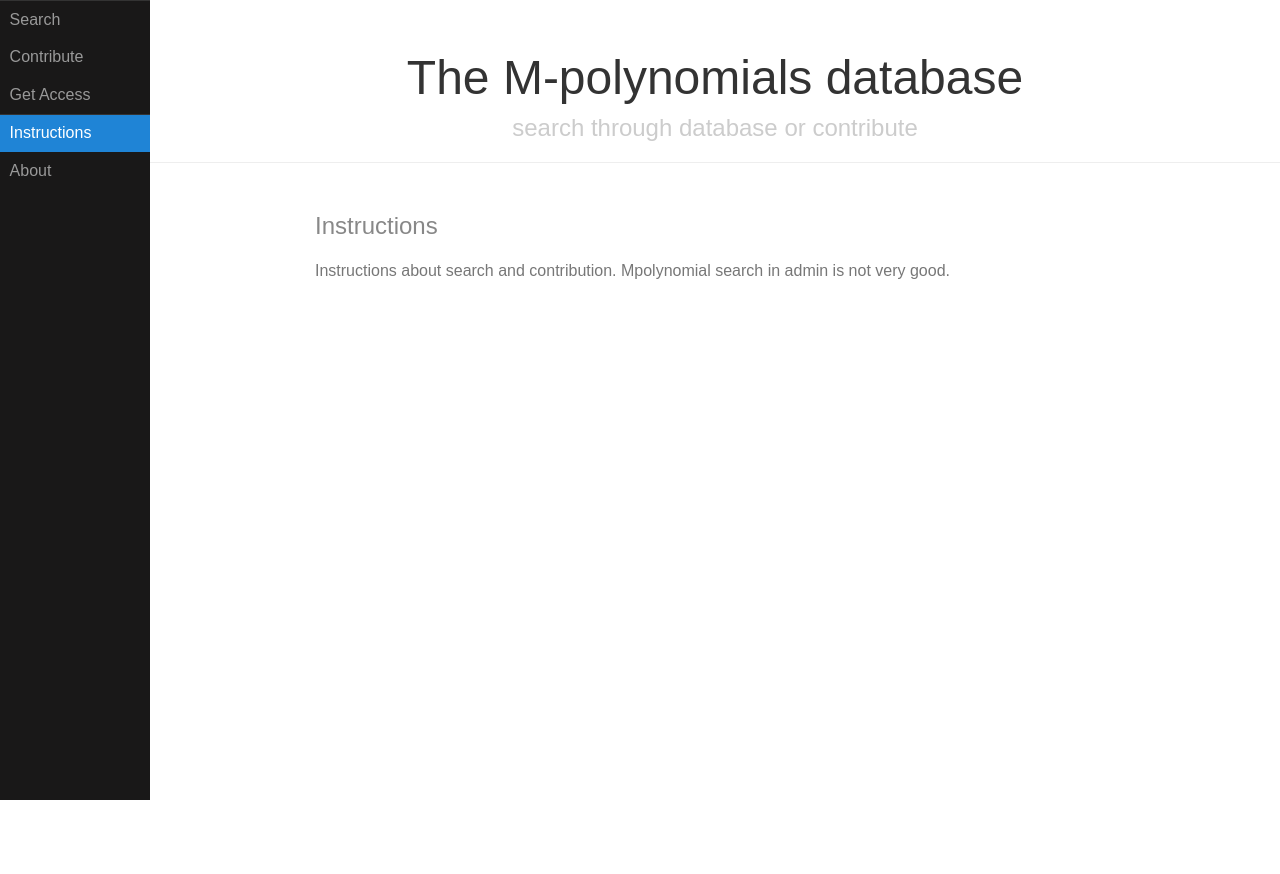
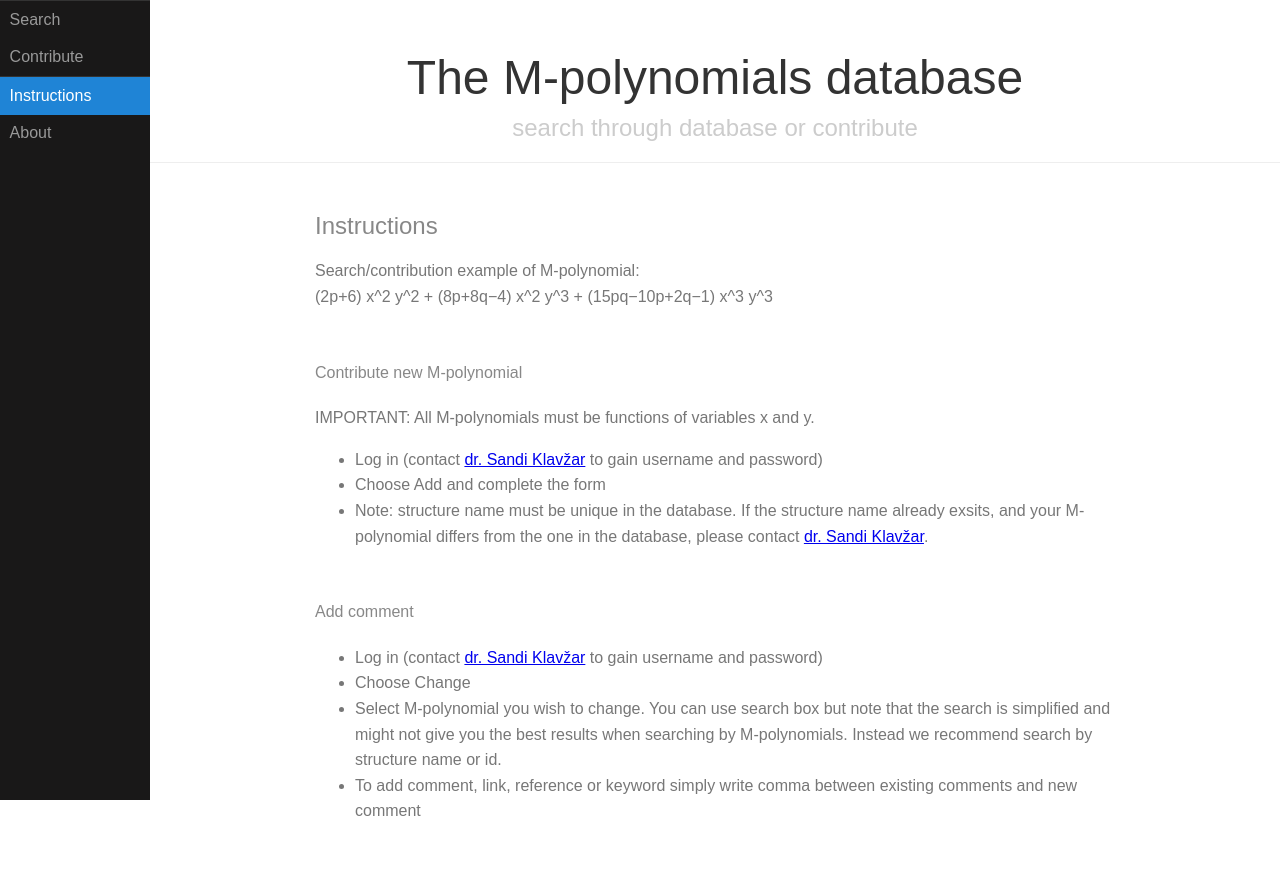
Before and after one commit to gasperxy/mpolinom, a Django app: page /search/instructions/ in a window 1280 px wide. Before the commit the page ends 800 px from the top, so only its background shows below. Run offline with Django 3.2, Linux system fonts and the light colour scheme; some libraries are stand-ins or nearby versions.

Commit message:
final small changes

```diff
--- a/search/models.py
+++ b/search/models.py
@@ -57,7 +57,7 @@ class Mpolynom(models.Model):
     author = models.CharField(max_length=100)
     publication_date = models.DateField(auto_now=True) #spremeni primere
    # class Foo(models.Model):
-    Mid = models.CharField("id", max_length=10, default=unique_rand, editable=True)
+    Mid = models.CharField("id", max_length=10, default=unique_rand, editable=False)
     nb_tokens = models.PositiveSmallIntegerField(default=0, editable=False)
     def save(self, *args, **kwargs):
         b = rewrite_mpolynomial(self.mpolynomyal)
--- a/search/templates/search/about.html
+++ b/search/templates/search/about.html
@@ -34,7 +34,7 @@
                     <li class="pure-menu-item">
                         <a href="/search/contribute/" class="pure-menu-link">Contribute</a>
                     </li>
-                    <li class="pure-menu-item"><a href="/search/access/"  class="pure-menu-link">Get Access</a></li>
+                    <!-- <li class="pure-menu-item"><a href="/search/access/"  class="pure-menu-link">Get Access</a></li>    -->
 
                     <li class="pure-menu-item"><a href="/search/instructions/"  class="pure-menu-link">Instructions</a></li>
                     <li class="pure-menu-item menu-item-divided pure-menu-selected"><a href="/search/about/"  class="pure-menu-link">About</a></li>
--- a/search/templates/search/detail.html
+++ b/search/templates/search/detail.html
@@ -40,7 +40,7 @@
 
                     <li class="pure-menu-item"><a href="/search/contribute/" class="pure-menu-link">Contribute</a>
                     </li>
-                    <li class="pure-menu-item"><a href="/search/access/"  class="pure-menu-link">Get Access</a></li>
+                    <!-- <li class="pure-menu-item"><a href="/search/access/"  class="pure-menu-link">Get Access</a></li>    -->
 
                     <li class="pure-menu-item"><a href="/search/instructions/"  class="pure-menu-link">Instructions</a></li>
                     <li class="pure-menu-item"><a href="/search/about/"  class="pure-menu-link">About</a></li>
--- a/search/templates/search/index.html
+++ b/search/templates/search/index.html
@@ -63,7 +63,7 @@
                     </li>
 
                     <li class="pure-menu-item"><a href="/search/contribute/" class="pure-menu-link">Contribute</a></li>
-                    <li class="pure-menu-item"><a href="/search/access/"  class="pure-menu-link">Get Access</a></li>
+                    <!-- <li class="pure-menu-item"><a href="/search/access/"  class="pure-menu-link">Get Access</a></li>    -->
 
                     <li class="pure-menu-item"><a href="/search/instructions/"  class="pure-menu-link">Instructions</a></li>
                     <li class="pure-menu-item"><a href="/search/about/"  class="pure-menu-link">About</a></li>
@@ -101,7 +101,7 @@
                     <form method="GET" class="pure-form">
 
 <!-- popravi height da se prilagaja ce treba -->
-                            <input type="text" name="q" style="height:30px;font-size:12pt;width:30em"
+                            <input type="text" name="q" style="height:1.95em;font-size:100%;width:30em"
                     placeholder="type in M-polynomial, structure name, author, ...">
                     <button type="submit" class="button-small pure-button">search</button>
 
--- a/search/templates/search/instructions.html
+++ b/search/templates/search/instructions.html
@@ -34,7 +34,7 @@
                     <li class="pure-menu-item">
                         <a href="/search/contribute/" class="pure-menu-link">Contribute</a>
                     </li>
-                    <li class="pure-menu-item"><a href="/search/access/"  class="pure-menu-link">Get Access</a></li>
+                    <!-- <li class="pure-menu-item"><a href="/search/access/"  class="pure-menu-link">Get Access</a></li>    -->
 
                     <li class="pure-menu-item menu-item-divided pure-menu-selected"><a href="/search/instructions/"  class="pure-menu-link">Instructions</a></li>
                     <li class="pure-menu-item"><a href="/search/about/"  class="pure-menu-link">About</a></li>
@@ -67,7 +67,30 @@
                     }
                 </style>
                 <h2 class="content-subhead">Instructions</h2>
-                <p>Instructions about search and contribution. Mpolynomial search in admin is not very good.</p>
+                <p>Search/contribution example of M-polynomial: <br>
+                    (2p+6) x^2 y^2 + (8p+8q−4) x^2 y^3 + (15pq−10p+2q−1) x^3 y^3
+                </p>
+
+
+                <h4 class="content-subhead">Contribute new M-polynomial</h4>
+                IMPORTANT: All M-polynomials must be functions of variables x and y.
+                <p><ul>
+                    <li>Log in (contact <a href="https://www.fmf.uni-lj.si/~klavzar/" alt="dr. Sandi Klavžar">dr. Sandi Klavžar</a> to gain username and password)</li>
+                    <li>Choose Add and complete the form</li>
+                    <li>Note: structure name must be unique in the database. If the structure name already exsits, and your M-polynomial differs from the one in the database, please contact <a href="https://www.fmf.uni-lj.si/~klavzar/" alt="dr. Sandi Klavžar">dr. Sandi Klavžar</a>.</li>
+                  </ul>
+                </p>
+                <h4 class="content-subhead">Add comment</h4>
+                <p><ul>
+                    <li>Log in (contact <a href="https://www.fmf.uni-lj.si/~klavzar/" alt="dr. Sandi Klavžar">dr. Sandi Klavžar</a> to gain username and password)</li>
+                    <li>Choose Change</li>
+                    <li>Select M-polynomial you wish to change. You can use search box but note that the search is simplified and might not give you the best results when searching by M-polynomials. Instead we recommend search by structure name or id.
+                    </li>
+                    <li>To add comment, link, reference or keyword simply write comma between existing comments and new comment
+                    </li>
+                  </ul>
+                </p>
+
 
 
 
```
Also changed, not shown: search/templates/search/contribute.html (+6 -8 lines).
